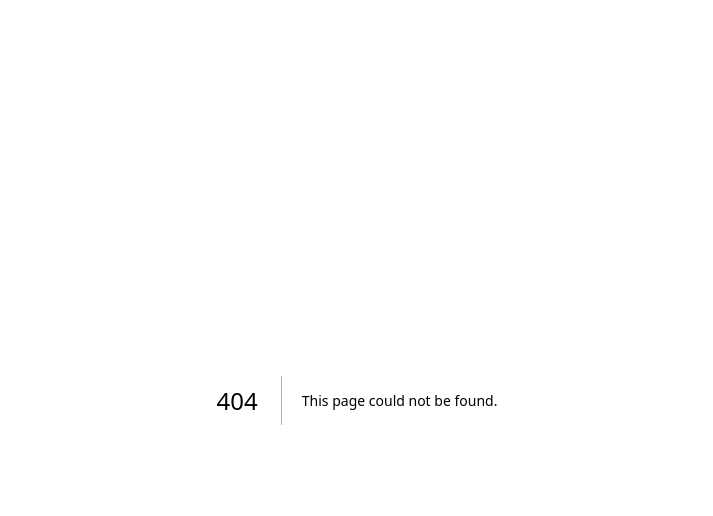
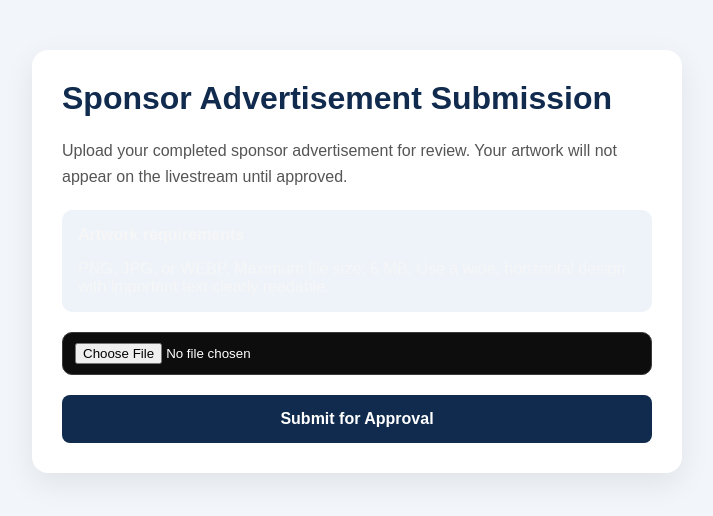
Before and after one commit to regevhamamy2/whatnotadspace, a Next.js app: page /sponsor/1 in a window 1280 px wide. Before the commit this address had no page. Shown: the top 516 px of the page, without its empty margins (283-996 px from the left). Built offline with nearby package versions, Linux system fonts and the light colour scheme.

Commit message:
Create page.js

```diff
--- /dev/null
+++ b/app/sponsor/[token]/page.js
@@ -0,0 +1,170 @@
+
+'use client';
+
+import { useState } from 'react';
+import { useParams } from 'next/navigation';
+
+export default function SponsorUploadPage() {
+  const params = useParams();
+  const token = params.token;
+
+  const [file, setFile] = useState(null);
+  const [preview, setPreview] = useState('');
+  const [uploading, setUploading] = useState(false);
+  const [message, setMessage] = useState('');
+  const [success, setSuccess] = useState(false);
+
+  function selectFile(event) {
+    const selected = event.target.files?.[0];
+    if (!selected) return;
+
+    const allowed = [
+      'image/png',
+      'image/jpeg',
+      'image/webp'
+    ];
+
+    if (!allowed.includes(selected.type)) {
+      setMessage('Please select a PNG, JPG, or WEBP image.');
+      return;
+    }
+
+    if (selected.size > 5 * 1024 * 1024) {
+      setMessage('The image must be smaller than 5 MB.');
+      return;
+    }
+
+    setFile(selected);
+    setPreview(URL.createObjectURL(selected));
+    setMessage('');
+    setSuccess(false);
+  }
+
+  async function submit(event) {
+    event.preventDefault();
+    if (!file || uploading) return;
+
+    setUploading(true);
+    setMessage('');
+
+    try {
+      const form = new FormData();
+      form.append('file', file);
+      form.append('token', token);
+
+      const response = await fetch('/api/sponsor-submit', {
+        method: 'POST',
+        body: form
+      });
+
+      const result = await response.json();
+
+      if (!response.ok) {
+        throw new Error(result.error || 'Upload failed.');
+      }
+
+      setSuccess(true);
+      setMessage(
+        'Your advertisement was submitted successfully and is awaiting approval.'
+      );
+    } catch (error) {
+      setMessage(error.message || 'Something went wrong.');
+    } finally {
+      setUploading(false);
+    }
+  }
+
+  return (
+    <main style={{
+      minHeight: '100vh',
+      background: '#f2f5fa',
+      padding: '50px 20px',
+      fontFamily: 'Arial, sans-serif'
+    }}>
+      <div style={{
+        maxWidth: 650,
+        margin: '0 auto',
+        background: '#fff',
+        borderRadius: 16,
+        padding: 30,
+        boxShadow: '0 10px 30px rgba(0,0,0,0.08)'
+      }}>
+        <h1 style={{ color: '#102b4e', marginTop: 0 }}>
+          Sponsor Advertisement Submission
+        </h1>
+
+        <p style={{ color: '#555', lineHeight: 1.6 }}>
+          Upload your completed sponsor advertisement for
+          review. Your artwork will not appear on the
+          livestream until approved.
+        </p>
+
+        <div style={{
+          background: '#eef3fa',
+          borderRadius: 10,
+          padding: 16,
+          margin: '20px 0'
+        }}>
+          <strong>Artwork requirements</strong>
+          <p style={{ marginBottom: 0 }}>
+            PNG, JPG, or WEBP. Maximum file size: 5 MB.
+            Use a wide, horizontal design with important
+            text clearly readable.
+          </p>
+        </div>
+
+        <form onSubmit={submit}>
+          <input
+            type="file"
+            accept="image/png,image/jpeg,image/webp"
+            onChange={selectFile}
+            style={{ marginBottom: 20, width: '100%' }}
+          />
+
+          {preview && (
+            <div style={{ marginBottom: 20 }}>
+              <p><strong>Artwork preview</strong></p>
+              <img
+                src={preview}
+                alt="Advertisement preview"
+                style={{
+                  width: '100%',
+                  borderRadius: 8,
+                  border: '1px solid #ddd'
+                }}
+              />
+            </div>
+          )}
+
+          <button
+            type="submit"
+            disabled={!file || uploading}
+            style={{
+              width: '100%',
+              padding: '15px 20px',
+              background: '#102b4e',
+              color: '#fff',
+              border: 'none',
+              borderRadius: 8,
+              fontWeight: 'bold',
+              fontSize: 16,
+              cursor: 'pointer'
+            }}
+          >
+            {uploading ? 'Uploading...' : 'Submit for Approval'}
+          </button>
+        </form>
+
+        {message && (
+          <p style={{
+            marginTop: 20,
+            color: success ? '#16703b' : '#b42318',
+            fontWeight: 'bold'
+          }}>
+            {message}
+          </p>
+        )}
+      </div>
+    </main>
+  );
+}
```
